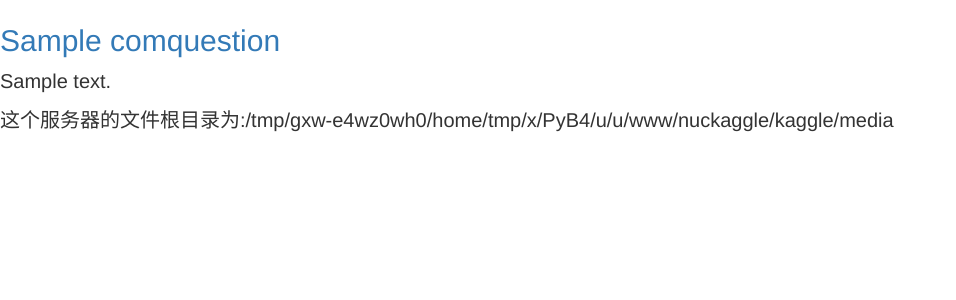
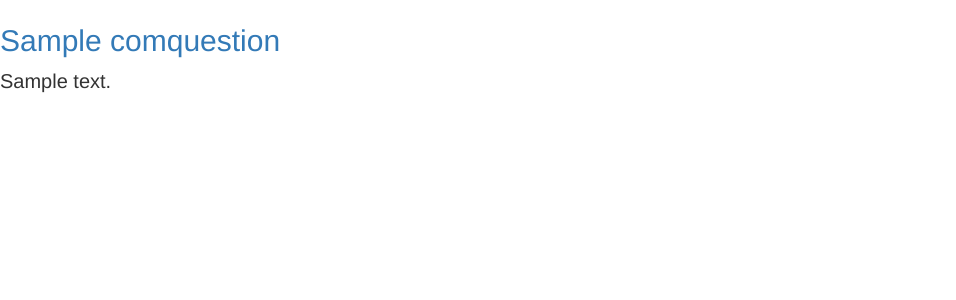
Before and after one commit to goodcode-200/nucKaggle, a Django app: page /kaggle/home in a window 1280 px wide. Shown: the part 51-351 px from the top of the page, without its empty margins (0-956 px from the left). Run offline with Django 3.2, Linux system fonts and the light colour scheme; a user stored in the database is signed in; tables that the repository leaves empty hold one stand-in row (values such as "Sample post"); some libraries are stand-ins or nearby versions.

Commit message:
实验成功，打扫战场

```diff
--- a/nuckaggle/kaggle/templates/kaggle/dlsf.html
+++ b/nuckaggle/kaggle/templates/kaggle/dlsf.html
@@ -14,10 +14,11 @@
 	<ul>
 		{% for i in source_list %}
 		<li>{{i.file_called_name}}<a href="{% url 'dl_action' i.id %}"><button>下载</button></a></li>
-		<h1>{{i.sourcefile.url}}</h1>
 		{% empty %}
 		----管理员暂未发布源文件，敬请期待----
 		{% endfor %}
 	</ul>
 </div>
 {% endblock %}
+
+{% block kaggle_home_act %}active{% endblock %}
--- a/nuckaggle/kaggle/templates/kaggle/home.html
+++ b/nuckaggle/kaggle/templates/kaggle/home.html
@@ -11,8 +11,6 @@
 	{% empty %}
 	---比赛方暂未发布比赛，敬请期待---
 	{% endfor %}
-	{#  纯粹为了服务器端的测试  #}
-	<p>这个服务器的文件根目录为:{{MEDIA_ROOT}}</p>
 {% endblock %}
 
 {% block kaggle_home_act %}active{% endblock %}
--- a/nuckaggle/kaggle/templates/kaggle/successful.html
+++ b/nuckaggle/kaggle/templates/kaggle/successful.html
@@ -10,3 +10,5 @@ successful
 	<h3>成功提交了一次结果文件,请耐心等待系统审阅</h3>
 	<h3>对应赛题<a href="{% url 'race_detail' comquestion.id %}">{{comquestion.title}}</a></h3>
 {% endblock %}
+
+{% block kaggle_home_act %}active{% endblock %}
--- a/nuckaggle/kaggle/templates/kaggle/upload_file.html
+++ b/nuckaggle/kaggle/templates/kaggle/upload_file.html
@@ -13,3 +13,5 @@
    <input type="submit" value="上传"/>
 </form>
 {% endblock %}
+
+{% block kaggle_home_act %}active{% endblock %}
--- a/nuckaggle/kaggle/views.py
+++ b/nuckaggle/kaggle/views.py
@@ -34,8 +34,6 @@ def home(request):
 		return render(request,'account/error.html',context)
 	cq = ComQuestion.objects.all()
 	context["questions"] = cq
-	context["MEDIA_ROOT"] = str(MEDIA_ROOT)
-	print(MEDIA_ROOT)
 	return render(request,'kaggle/home.html',context)
 
 def race_detail(request,cq_id):
@@ -153,9 +151,9 @@ try:
 	scheduler.add_jobstore(DjangoJobStore(), "default")
 	# 'cron'方式循环，周一到周五，每天9:30:10执行,id为工作ID作为标记
 	# ('scheduler',"interval", seconds=1)  #用interval方式循环，每一秒执行一次
-	@register_job(scheduler,'interval',seconds=60)
+	#@register_job(scheduler,'interval',seconds=60)
 	#设计为每天的23:30：10执行提交文件的核查分数操作
-	#@register_job(scheduler, 'cron', day_of_week='mon-sun', hour='23', minute='30', second='10',id='task_time')
+	@register_job(scheduler, 'cron', day_of_week='mon-sun', hour='23', minute='30', second='10',id='task_time')
 	def test_job():
 		submit_list = SubmitFile.objects.filter(status = False)
 		for i  in submit_list:
@@ -166,8 +164,6 @@ try:
 				sf = i.submitfile
 				csv1_path = os.path.join(MEDIA_ROOT,stda.stdanswer.url.replace("/media/",""))
 				csv2_path = os.path.join(MEDIA_ROOT,sf.url.replace("/media/",""))
-				print(csv1_path)
-				print(csv2_path)
 				csv1 = open(csv1_path,"r") #读取标准答案
 				csv2 = open(csv2_path,"r")  #读取提交的答案
 				list_dict_reader1 = list(csv.DictReader(csv1))
--- a/nuckaggle/nuckaggle/settings.py
+++ b/nuckaggle/nuckaggle/settings.py
@@ -69,7 +69,6 @@ TEMPLATES = [
                 'django.template.context_processors.request',
                 'django.contrib.auth.context_processors.auth',
                 'django.contrib.messages.context_processors.messages',
-                'django.template.context_processors.media',
             ],
         },
     },
```
